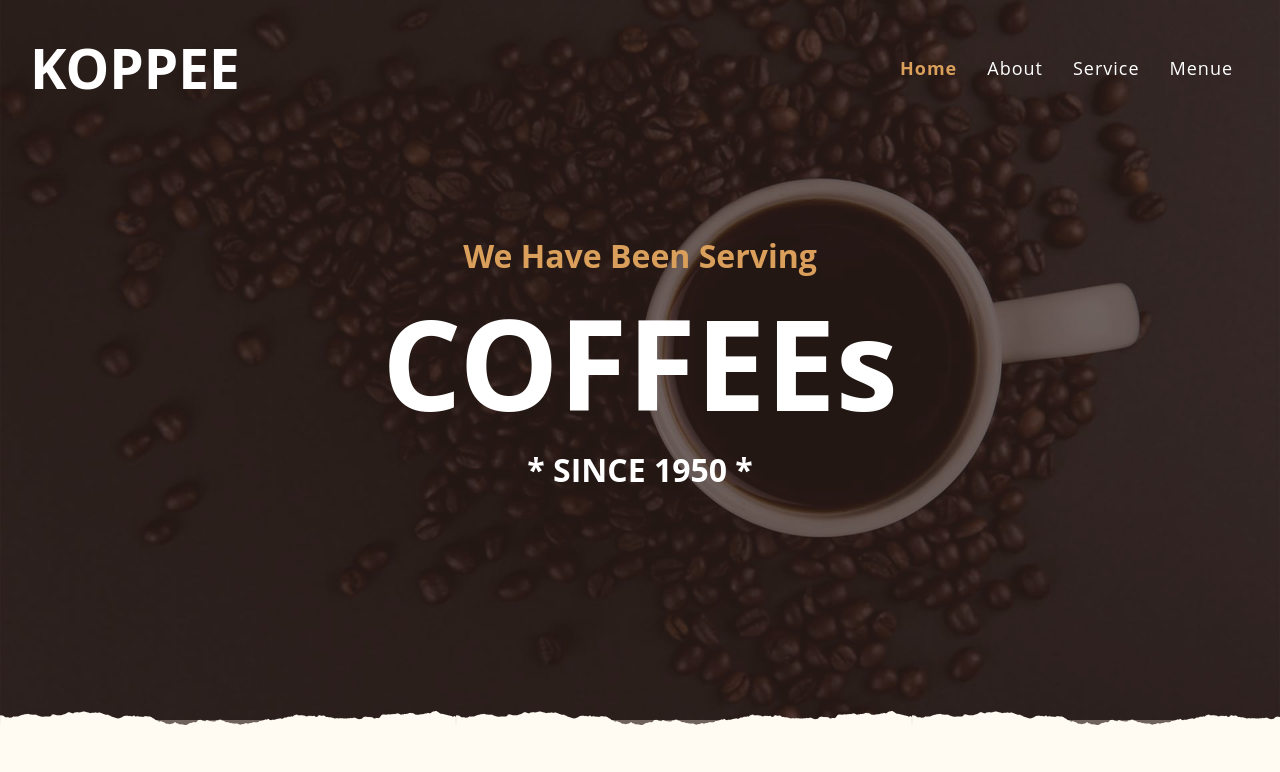
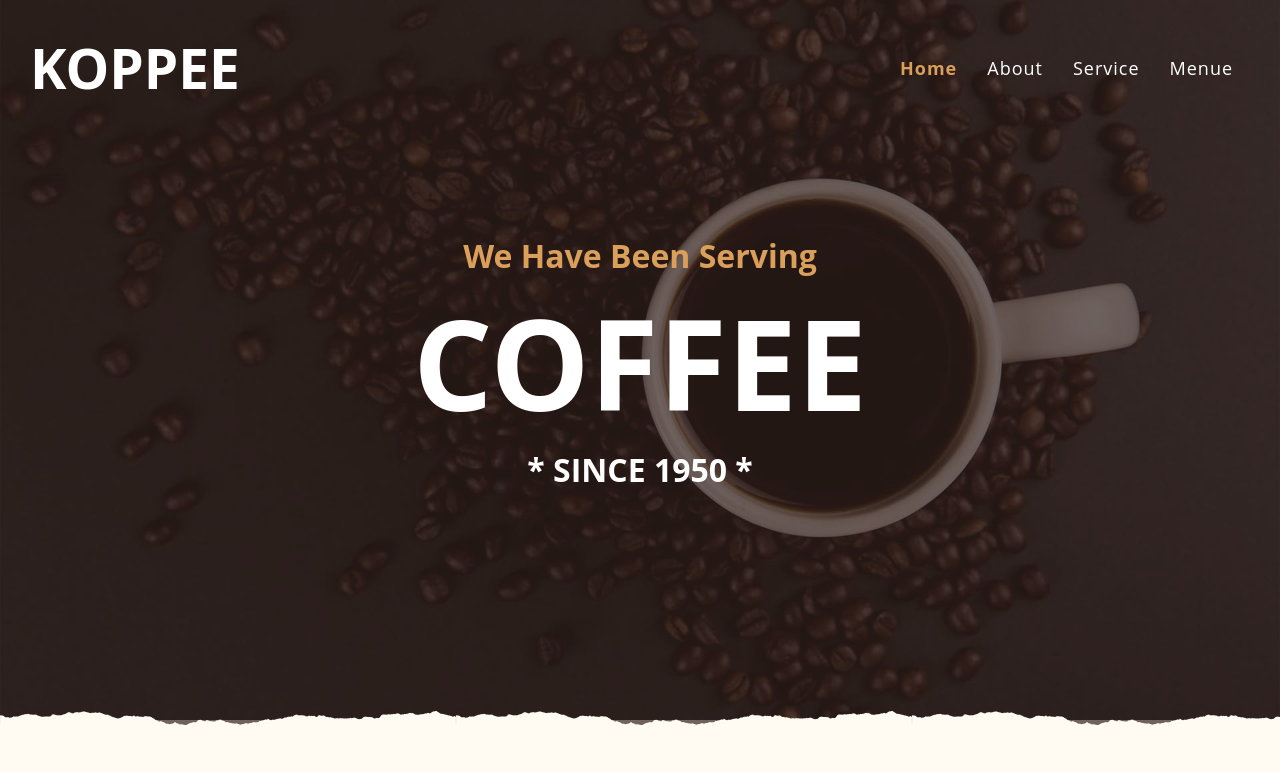
Before and after one commit to me782003/KOPPEE, a plain HTML site: page index.html in a window 1280 px wide. Shown: the top 772 px of the page. Drawn offline with Linux system fonts and the light colour scheme.

Commit message:
Update index.html

```diff
--- a/index.html
+++ b/index.html
@@ -53,7 +53,7 @@
             <div class="caption">
                 <div class="content">
                     <h2>We Have Been Serving</h2>
-                    <h1>COFFEEs</h1>
+                    <h1>COFFEE</h1>
                     <h2>* SINCE 1950 *</h2>
                 </div>
             </div>
```
